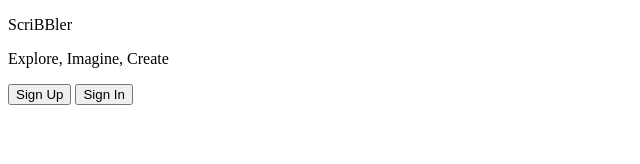
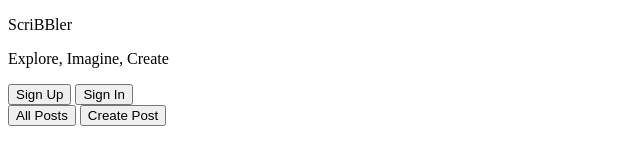
Before and after one commit to snelpatel/Scribbler, a plain HTML site: page index.html in a window 1280 px wide. Shown: the whole page, without its empty margins (0-640 px from the left). Drawn offline with Linux system fonts and the light colour scheme.

Commit message:
Create Post & All Posts Buttons added

```diff
--- a/index.html
+++ b/index.html
@@ -32,6 +32,11 @@
 
       </div>
     </header>
+    <section class="posts-btn-wrapper">
+        <button id="allPostBtn">All Posts</button>
+        <button id="createPostBtn">Create Post</button>
+
+      </section>
 
 
     <!-- Javascript file to handle various events -->
```
